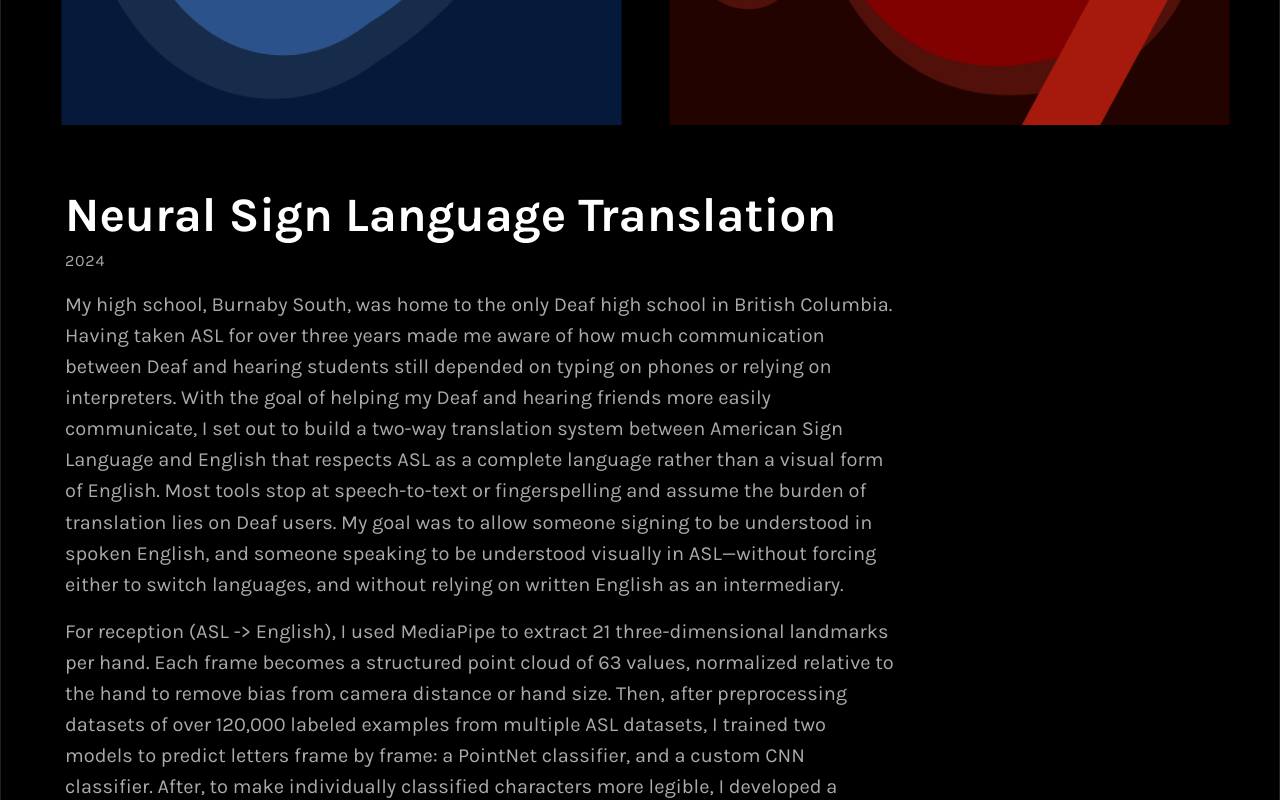
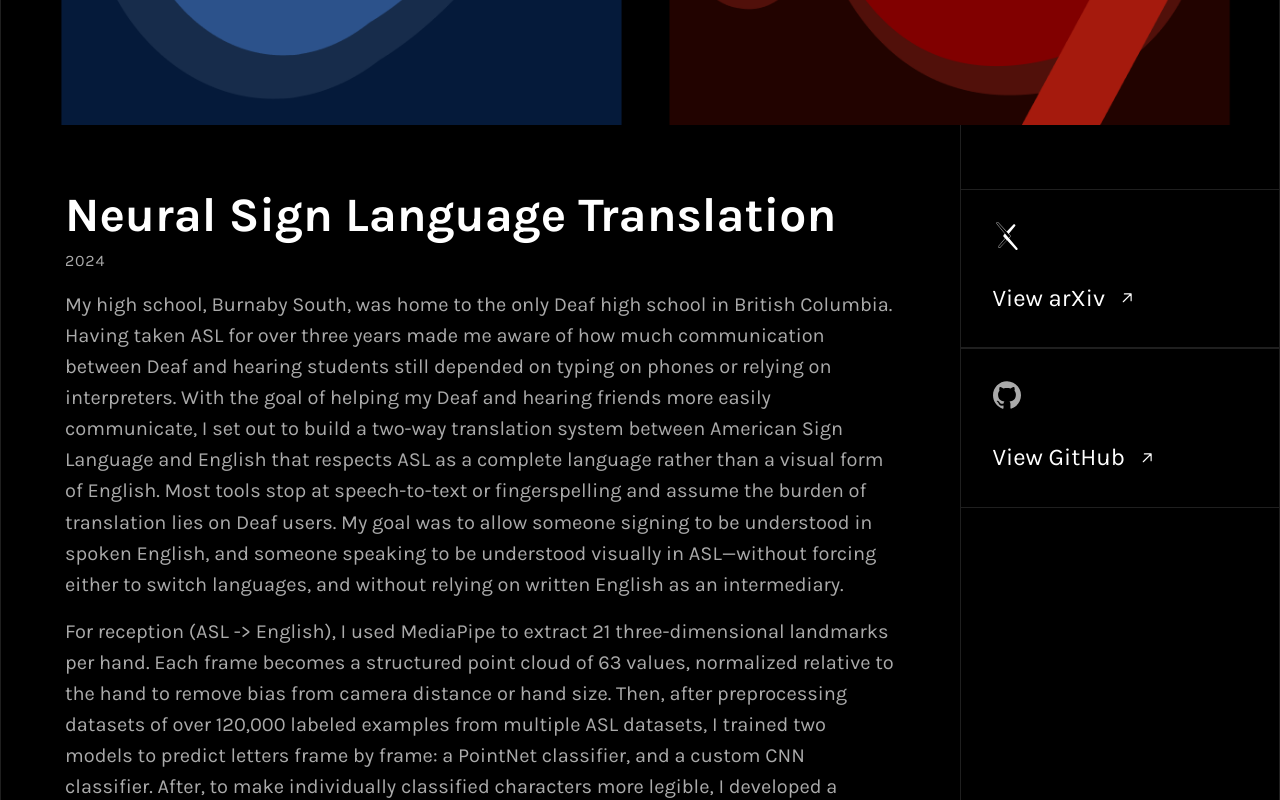
Before and after one commit to kevinjosethomas/kevinjosethomas, a Next.js app: page /project/asl in a window 1280 px wide. Shown: the part 840-1640 px from the top of the page. Built offline with nearby package versions, Linux system fonts and the light colour scheme; a web font is replaced by a local one.

Commit message:
feat: add emx, kos, maia

```diff
--- /dev/null
+++ b/content/projects/emx.mdx
@@ -0,0 +1,5 @@
+EMX (Emotional Matrix) is an expressive multimodal interface for generating lifelike conversational behavior and facial expressions for humanoid robots. Built during my time at K-Scale Labs, EMX orchestrates real-time perception and generation across audio, visual, and behavioral modalities.
+
+The system integrates Google MediaPipe for facial and hand landmark extraction, enabling robots to interpret user gestures and expressions in real time. For affective understanding, it incorporates Hume AI and emotion2vec to derive fine-grained emotional embeddings from audio, allowing robots to infer user intent and modulate expressions accordingly.
+
+EMX uses OpenAI's Realtime Voice API to generate low-latency audio responses, enabling natural, interruption-capable dialogue. The entire pipeline runs with minimal latency, making it suitable for real-time human-robot interaction scenarios.
--- /dev/null
+++ b/content/projects/kos.mdx
@@ -0,0 +1,5 @@
+kos-sdk is a Python SDK wrapping K-Scale's Rust-based robot operating system. The SDK provides utilities for hundreds of educators, hobbyists, and inventors to program and interact with America's first open-source humanoids.
+
+The SDK abstracts complex robot control operations into simple, Pythonic interfaces, making it accessible to developers without deep robotics expertise. It includes modules for motor control, sensor reading, vision processing, RL inference, and high-level behavior orchestration.
+
+By providing a clean API layer over the underlying Rust implementation, kos-sdk enables rapid prototyping and experimentation while maintaining the performance benefits of the compiled Rust core.
--- /dev/null
+++ b/content/projects/maia.mdx
@@ -0,0 +1,5 @@
+Maia is a chess engine trained on millions of human games to predict the exact move a human would make, rather than playing perfectly like traditional engines. When I joined the Computational Social Science Lab, it only existed as research papers and a set of Lichess bots. My role has been to turn Maia into a usable platform where people can play against the model, study their mistakes, drill openings, and analyze their own games through a human-centered lens.
+
+I built the platform’s architecture from the ground up using TypeScript and React (Next.js), handling real-time gameplay, move prediction, mistake classification, user accounts, and interactive training tools. On the machine learning side, I helped move Maia’s inference pipeline entirely into the browser. I converted the PyTorch weights into ONNX format and ran them using the ONNX web runtime, so model inference happens locally on users’ machines with sub-second latency. This removed server costs entirely and allowed millions of games to run without dedicated GPU infrastructure.
+
+The result is a research-grade system that functions at public scale. Maia is now the most-played chess AI on Lichess, with more than four million games, and the platform continues to serve researchers, streamers, and everyday players who want an AI that feels human rather than unbeatable.
--- a/data/projects.ts
+++ b/data/projects.ts
@@ -3,10 +3,11 @@ import type { Project } from "@/types";
 export const projects: Project[] = [
   {
     id: "emx",
-    name: "Emotional Matrix (EMX)",
+    name: "Emotional Matrix",
     date: "2025",
     href: "/project/emx",
     image: "/projects/emx.png",
+    github: "https://github.com/kevinjosethomas/emx",
   },
   {
     id: "maia",
@@ -14,6 +15,8 @@ export const projects: Project[] = [
     date: "2024-",
     href: "/project/maia",
     image: "/projects/maia.png",
+    github: "https://github.com/CSSLab/maia-platform-frontend",
+    website: "https://maiachess.com",
   },
   {
     id: "turbo",
@@ -21,13 +24,15 @@ export const projects: Project[] = [
     date: "2021",
     href: "/project/turbo",
     image: "/projects/turbo.png",
+    github: "https://github.com/kevinjosethomas/turbo-browser",
   },
   {
     id: "kos",
     name: "kos-sdk",
     date: "2025",
-    href: "/project/kos-sdk",
+    href: "/project/kos",
     image: "/projects/kos.png",
+    github: "https://github.com/kscalelabs/kos-zbot",
   },
   {
     id: "asl",
@@ -35,6 +40,8 @@ export const projects: Project[] = [
     date: "2024",
     href: "/project/asl",
     image: "/projects/asl.png",
+    github: "https://github.com/kevinjosethomas/sign-language-processing",
+    arxiv: "https://arxiv.org/abs/2408.09311",
   },
   {
     id: "scrapyard",
@@ -42,5 +49,7 @@ export const projects: Project[] = [
     date: "2024",
     href: "/project/scrapyard",
     image: "/projects/scrapyard.png",
+    github: "https://github.com/hackclub/scrapyard",
+    website: "https://scrapyard.hackclub.com",
   },
 ];
--- a/types/index.ts
+++ b/types/index.ts
@@ -7,4 +7,5 @@ export interface Project {
   github?: string;
   website?: string;
   images?: string[];
+  arxiv?: string;
 }
--- /dev/null
+++ b/types/mdx.d.ts
@@ -0,0 +1,5 @@
+declare module "*.mdx" {
+  import { FC } from "react";
+  const MDXComponent: FC;
+  export default MDXComponent;
+}
```
